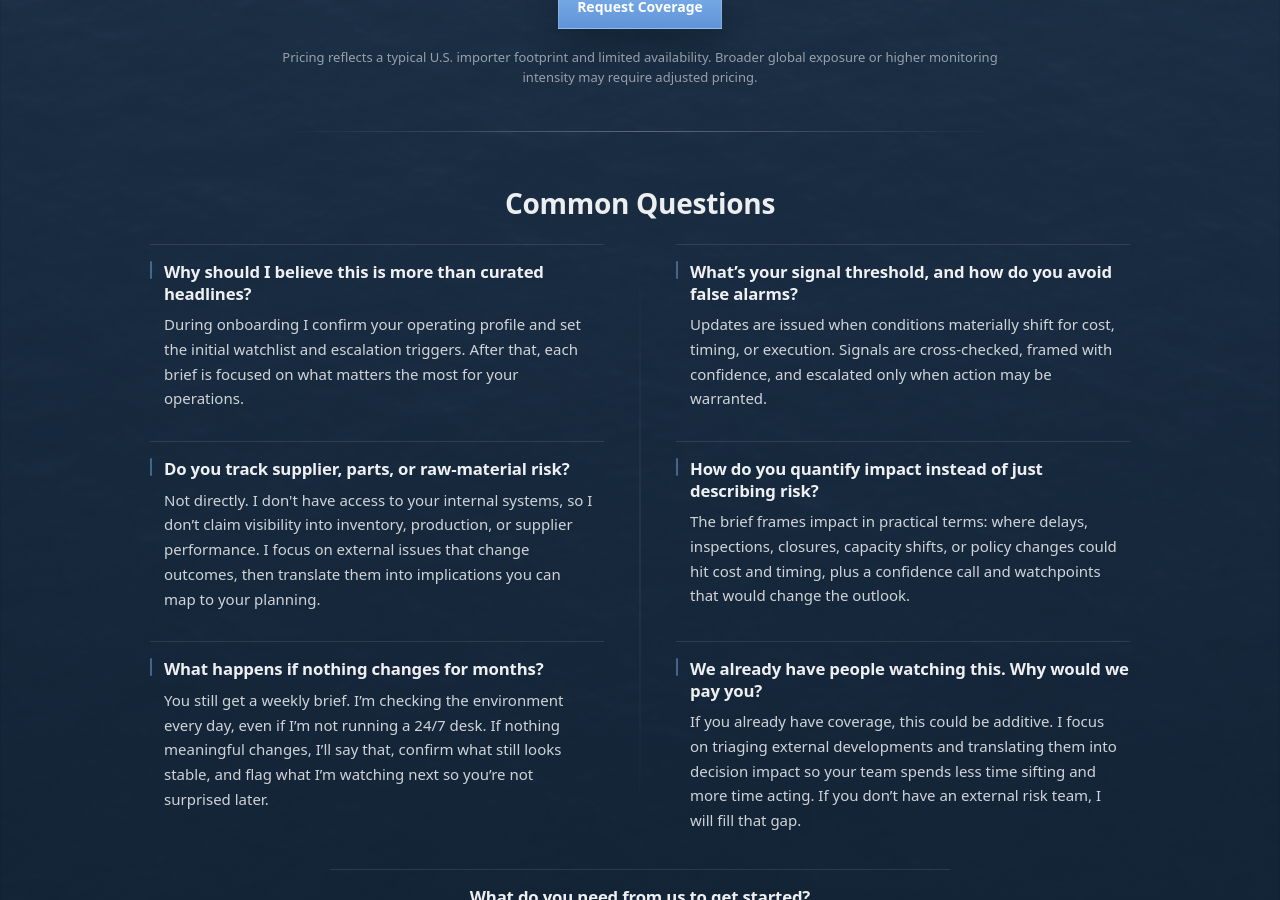
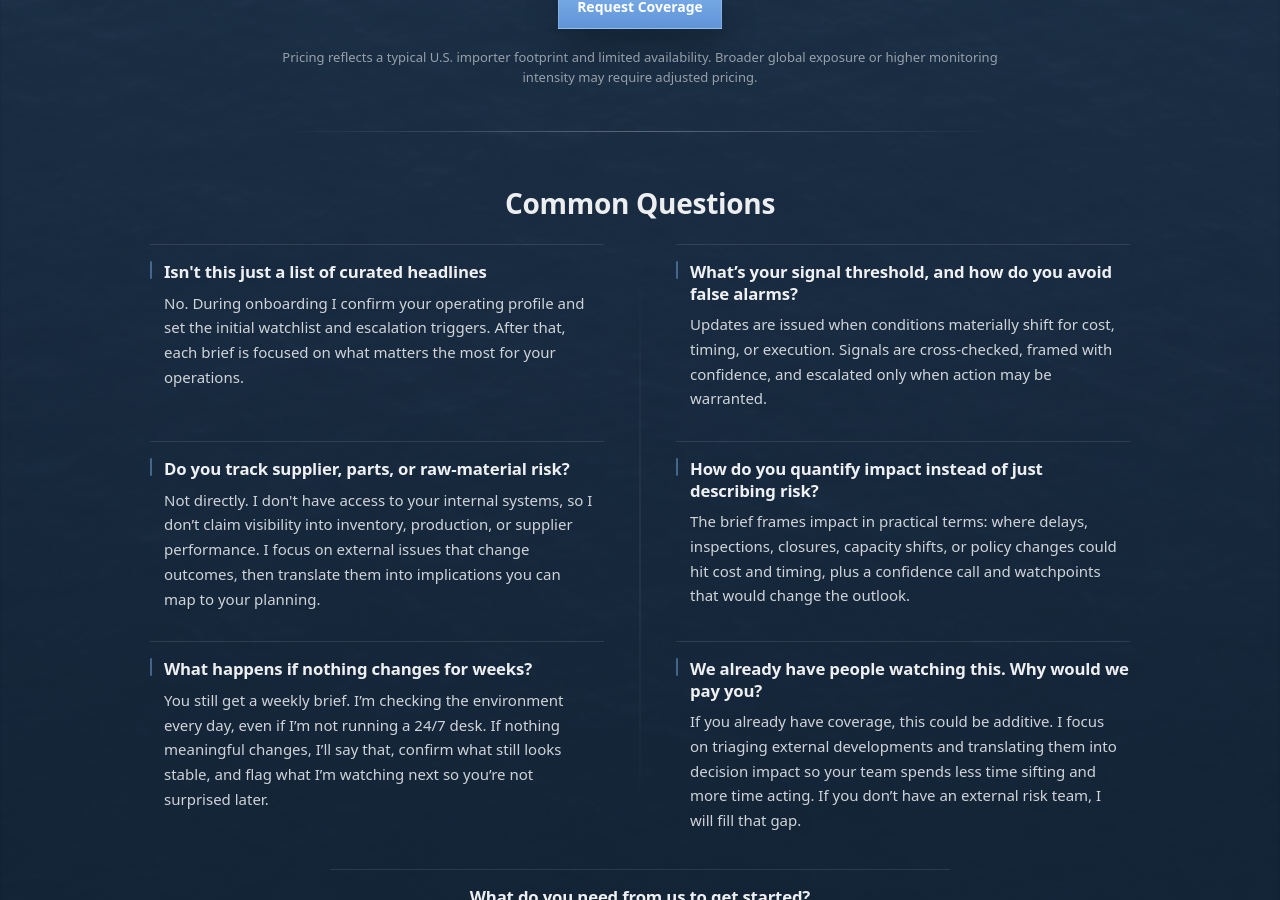
Before and after one commit to importrisk/import-risk-intelligence-site, a Jekyll site: the page built from method.html, in a window 1280 px wide and 900 px high, scrolled down 1886 px. Built offline with Jekyll 4.4.1, drawn with Linux system fonts in a browser that asks for light colours.

Commit message:
Update method.html

```diff
--- a/method.html
+++ b/method.html
@@ -259,9 +259,9 @@ css: /method.css?v=100
   <div class="mp-faq-grid" role="list">
 
     <div class="mp-faq-item" role="listitem">
-      <h4 class="mp-q">Why should I believe this is more than curated headlines?</h4>
+      <h4 class="mp-q">Isn't this just a list of curated headlines</h4>
       <p class="mp-a">
-        During onboarding I confirm your operating profile and set the initial watchlist and escalation triggers. After that, each brief is focused on what matters the most for your operations.
+        No. During onboarding I confirm your operating profile and set the initial watchlist and escalation triggers. After that, each brief is focused on what matters the most for your operations.
       </p>
     </div>
 
@@ -287,7 +287,7 @@ css: /method.css?v=100
     </div>
 
     <div class="mp-faq-item" role="listitem">
-      <h4 class="mp-q">What happens if nothing changes for months?</h4>
+      <h4 class="mp-q">What happens if nothing changes for weeks?</h4>
       <p class="mp-a">
         You still get a weekly brief. I’m checking the environment every day, even if I’m not running a 24/7 desk. If nothing meaningful changes, I’ll say that, confirm what still looks stable, and flag what I’m watching next so you’re not surprised later. </p>
     </div>
```
